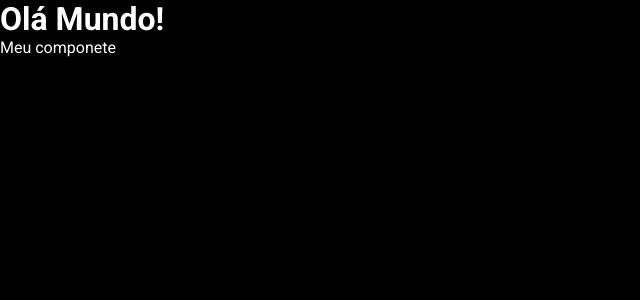
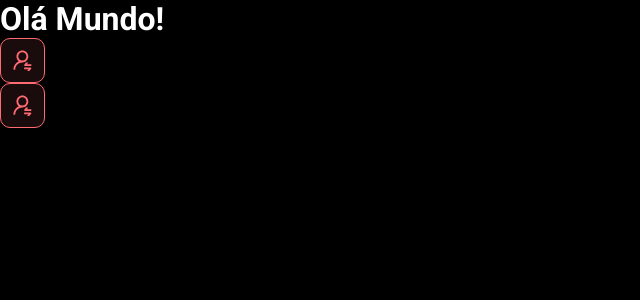
Before and after one commit to LucasRosario/dsmeta, a React (Vite) app in the folder frontend/: page / in a window 1280 px wide. Shown: the top 300 px of the page, without its empty margins (0-640 px from the left). Built offline with nearby package versions, Linux system fonts and the light colour scheme.

Commit message:
First Component

```diff
--- a/frontend/src/App.tsx
+++ b/frontend/src/App.tsx
@@ -5,6 +5,7 @@
     <>
       <h1>Olá Mundo! </h1>
       <NotificationButton />
+      <NotificationButton />
     </>
   )
 }
--- a/frontend/src/components/NotificationButton/index.tsx
+++ b/frontend/src/components/NotificationButton/index.tsx
@@ -1,6 +1,12 @@
+import icon from '../../assets/img/notification-icon.svg'
+
+import './styles.css'
+
 function NotificationButton() {
     return (
-        <p>Meu componete</p>
+        <div className="dsmeta-red-btn">
+            <img src={icon} alt="Notificar" />
+        </div>
     )
 }
 
--- /dev/null
+++ b/frontend/src/components/NotificationButton/styles.css
@@ -0,0 +1,15 @@
+.dsmeta-red-btn {
+  height: 45px;
+  width: 45px;
+  background: rgb(255, 107, 114, 0.1);
+  border: 1px solid #ff6b72;
+  border-radius: 10px;
+  display: flex;
+  align-items: center;
+  justify-content: center;
+  cursor: pointer;
+}
+
+.dsmeta-red-btn img {
+  width: 19px;
+}
```
Also changed, not shown: frontend/src/assets/img/notification-icon.svg (renamed from frontend/src/assets/img/notification-icons.svg).
